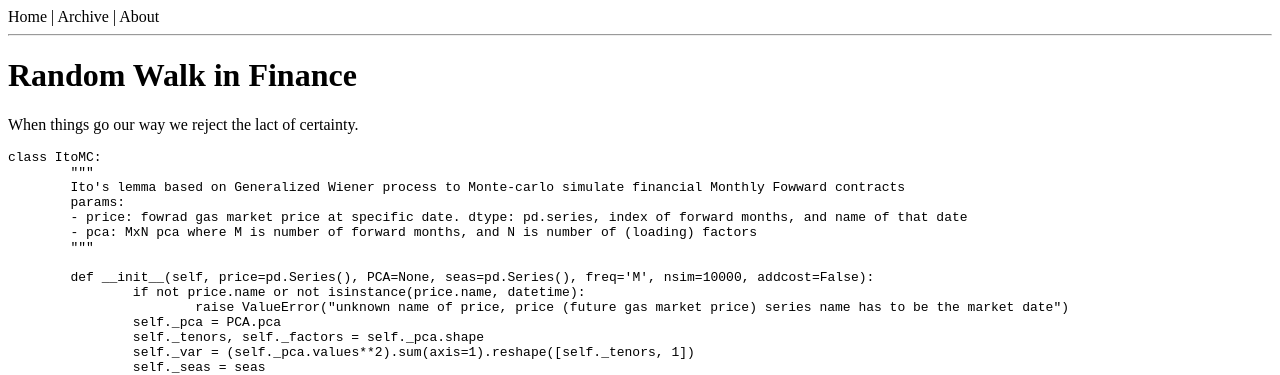
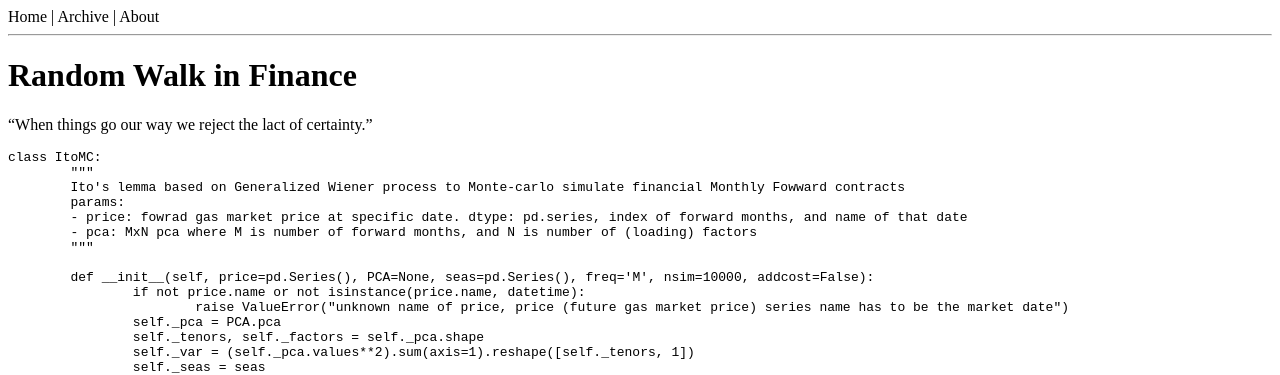
Before and after one commit to hzhaoc/hzhaoc.github.io, a Jekyll site: the page built from _posts/2023-12-28-random-walk-in-finance.md, in a window 1280 px wide and 900 px high. Shown: the top 375 px of the window. Built offline with Jekyll 4.4.1, drawn with Linux system fonts in a browser that asks for light colours.

Commit message:
edit article

````diff
--- a/_posts/2023-12-28-random-walk-in-finance.md
+++ b/_posts/2023-12-28-random-walk-in-finance.md
@@ -2,10 +2,10 @@
 layout: post
 title:  "Random Walk in Finance"
 date:   2023-12-28 00:10:00 -0800
-brief: 'heroes are heroes because they are heroic in behavior, not because they won or lost.'
+brief: '"heroes are heroes because they are heroic in behavior, not because they won or lost."'
 ---
 
-When things go our way we reject the lact of certainty.
+"When things go our way we reject the lact of certainty."
 
 ```python
 class ItoMC:
````
